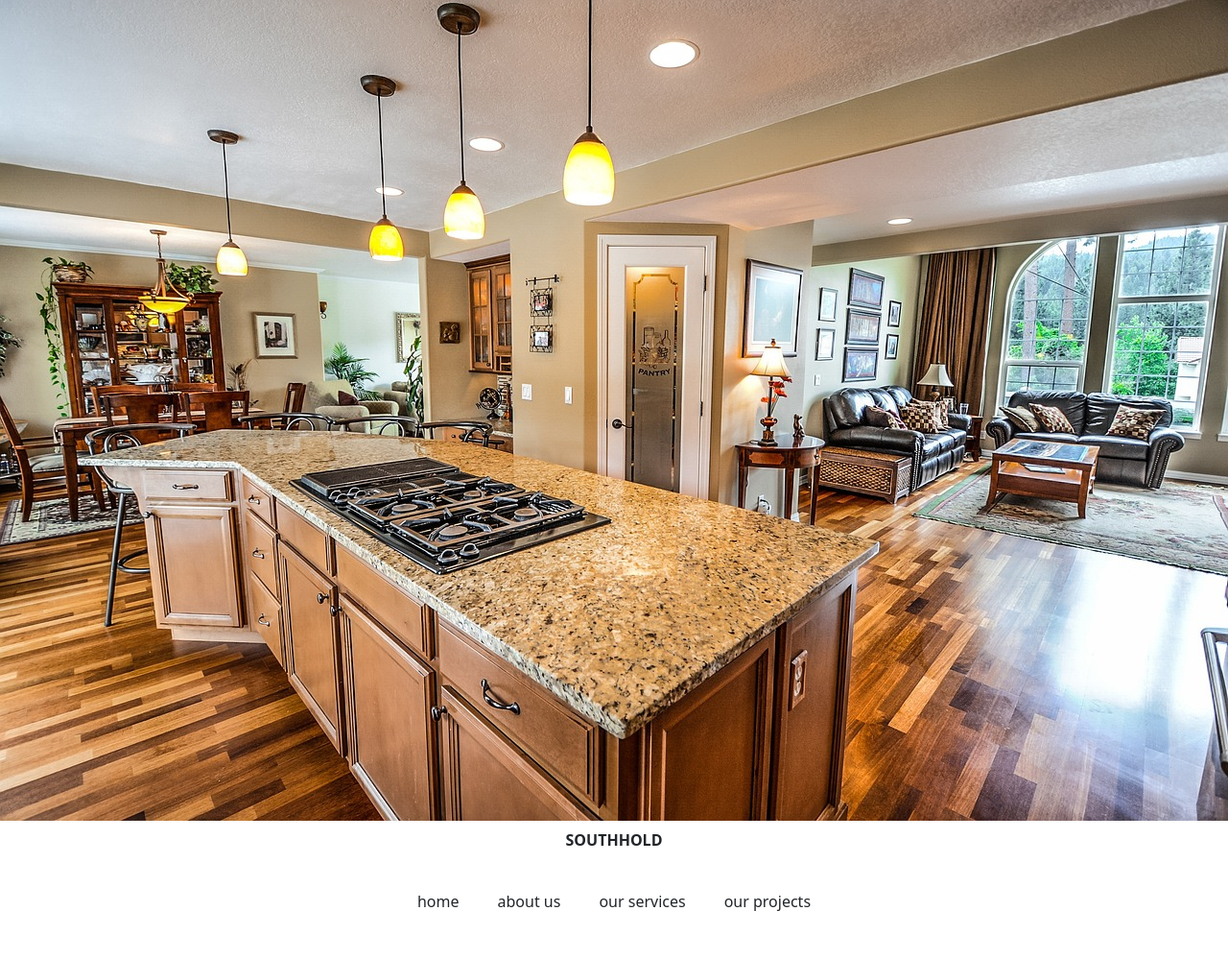
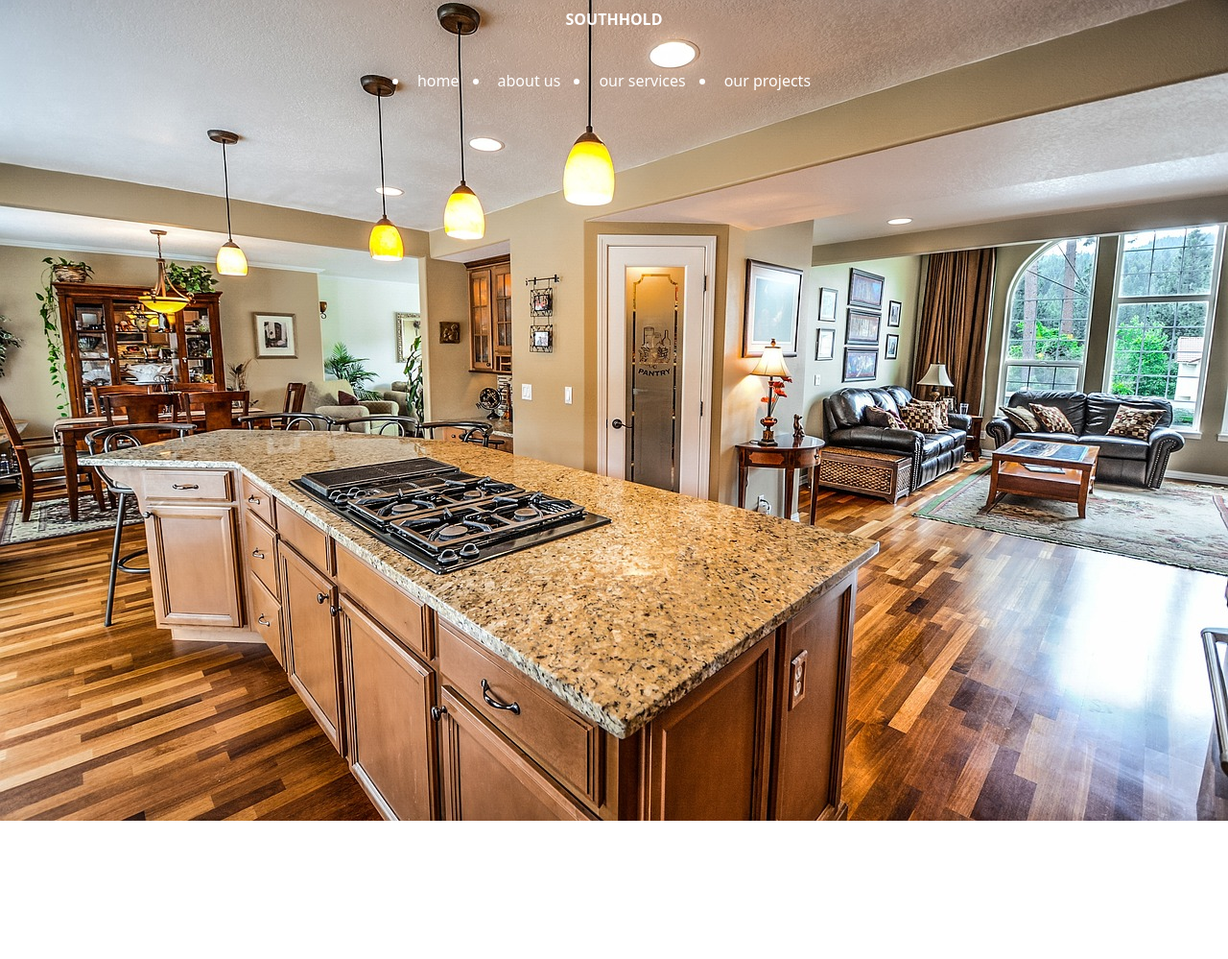
Before and after one commit to jaswanthinvally/real-estate, a plain HTML site: page components/index.html in a window 1280 px wide. Shown: the whole page at 96% size. After the commit the page ends 855 px from the top, so only its background shows below. Drawn offline with nearby package versions, Linux system fonts and the light colour scheme.

Commit message:
nav bar altered

```diff
--- a/components/index.html
+++ b/components/index.html
@@ -14,10 +14,10 @@
             <div class="div-1 d-flex justify-content-start navbar-brand p-2 fw-bold">SOUTHHOLD</div>
             <div class="div-2 d-flex justify-content-end ">
                 <ul class="nav-ul p-3 d-flex gap-4">
-                    <li class="nav-li list-unstyled nav-item p-2"><a href="" class="nav-link">home</a></li>
-                    <li class="nav-li list-unstyled nav-item p-2"><a href="" class="nav-link">about us</a></li>
-                    <li class="nav-li list-unstyled nav-item p-2"><a href="" class="nav-link">our services</a></li>
-                    <li class="nav-li list-unstyled nav-item p-2"><a href="" class="nav-link">our projects</a></li>
+                    <li class="nav-li  nav-item p-2"><a href="" class="nav-link">home</a></li>
+                    <li class="nav-li  nav-item p-2"><a href="" class="nav-link">about us</a></li>
+                    <li class="nav-li  nav-item p-2"><a href="" class="nav-link">our services</a></li>
+                    <li class="nav-li  nav-item p-2"><a href="" class="nav-link">our projects</a></li>
 
                 </ul>
             </div>
--- a/components/style.css
+++ b/components/style.css
@@ -1,14 +1,21 @@
 .nav-main {
     background-color:transparent;
+    z-index:100;
+    color:white;
+
 }
 .nav-li {
+
 
 }
 .nav-li:hover {
     background-color: red;
     border-radius: 10px;
+
 }
 .img-banner-1 {
     width: 100vw;
     height: auto;
+    z-index:-1;
+    position:absolute;
 }
```
Also changed, not shown: 1 other file.
